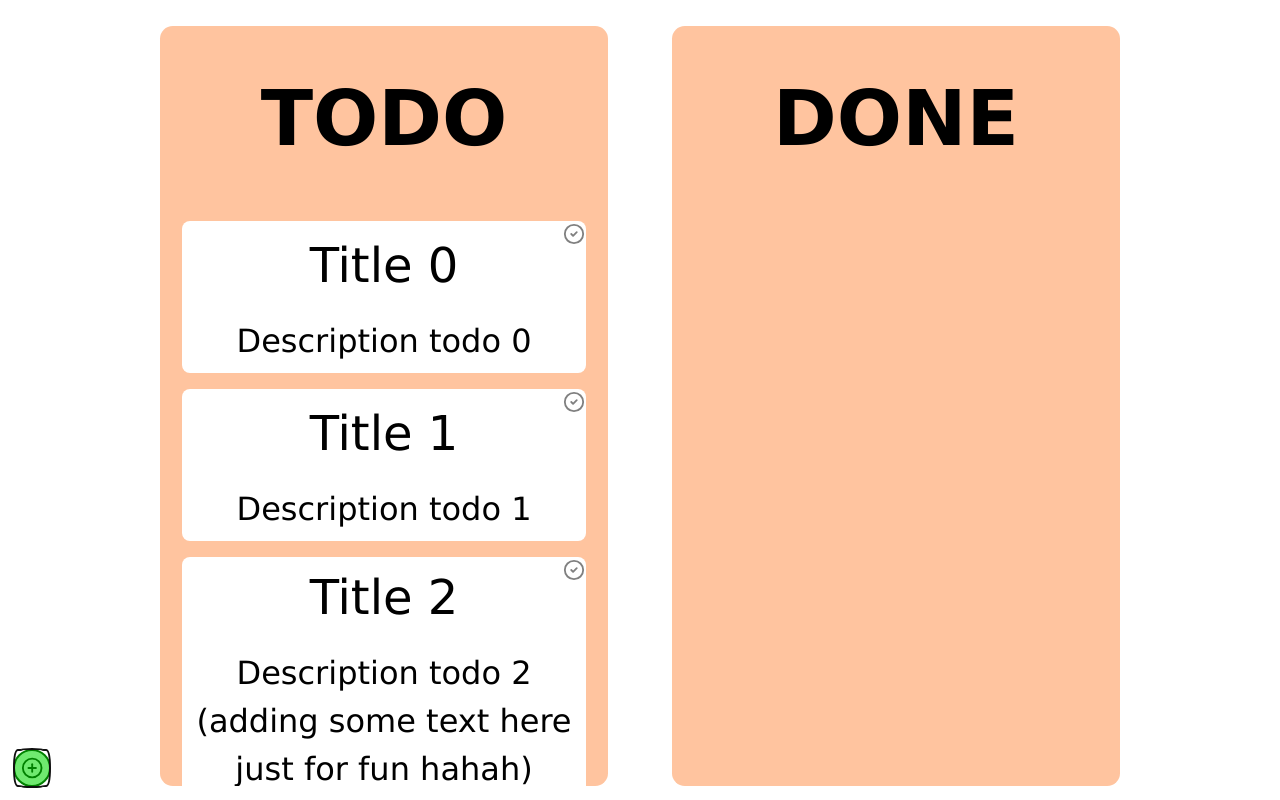
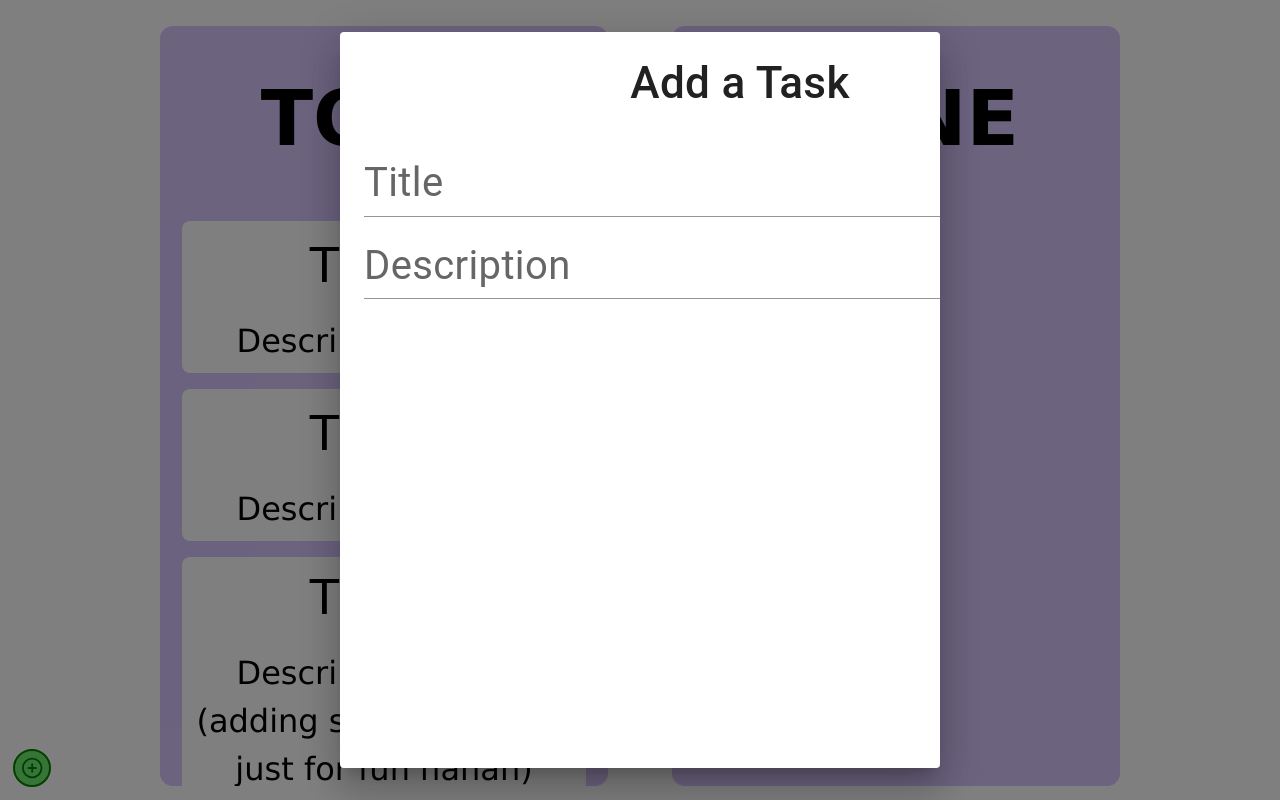
Before and after one commit to eitanallal/todo, a React (Vite) app: page / in a window 1280 px wide. Both pictures are taken after a click on the button 31 px from the left and 768 px from the top of the page. Built offline with nearby package versions, Linux system fonts and the light colour scheme.

Commit message:
all backend ok

```diff
--- a/package.json
+++ b/package.json
@@ -10,6 +10,8 @@
     "preview": "vite preview"
   },
   "dependencies": {
+    "@emotion/styled": "^11.11.0",
+    "@mui/material": "^5.15.6",
     "lucide-react": "^0.314.0",
     "react": "^18.2.0",
     "react-dom": "^18.2.0"
--- a/src/App.tsx
+++ b/src/App.tsx
@@ -1,12 +1,22 @@
+import Dialog from "@mui/material/Dialog";
 import { useState } from "react";
 import styles from "./App.module.css";
 import { Category } from "./components/category/category";
-// import { AddScreen } from "./components/add_screen/add_screen"; //to be used in the future
+import { AddScreen } from "./components/add-screen/add-screen"; //to be used in the future
 import { ItemType } from "./types/item.type";
 import { PlusCircle } from "lucide-react";
 
 const App: React.FC = () => {
-  // const [addingMenu, setAddingMenu] = useState<boolean>(false);
+  const [openAdding, setOpenAdding] = useState(false);
+  const handleOpenAdding = () => setOpenAdding(true);
+  const handleCloseAdding = (
+    title: string,
+    description: string,
+    write: boolean
+  ) => {
+    if (write) handleAddItemToDo(title, description);
+    setOpenAdding(false);
+  };
   const [nextToDoId, setNextToDoId] = useState<number>(3);
   const [nextDoneId, setNextDoneId] = useState<number>(0);
 
@@ -73,25 +83,24 @@ const App: React.FC = () => {
           onAddItemDone={handleAddItemDone}
           onDeleteItem={handleDeleteItemToDo}
         ></Category>
-
         <Category
           categoryTitle="DONE"
           categoryData={done}
           onAddItemDone={handleAddItemDone}
           onDeleteItem={handleDeleteItemDone}
         ></Category>
-
         <button
           className={styles.circularButton} // modal
-          onClick={() =>
-            handleAddItemToDo(
-              "NEW TITLE",
-              "item added by pressure on the green +"
-            )
-          }
+          onClick={handleOpenAdding}
         >
           <PlusCircle color="green" size={40} />
         </button>
+        <Dialog
+          open={openAdding}
+          onClose={() => handleCloseAdding("", "", false)}
+        >
+          <AddScreen handleCloseAdding={handleCloseAdding} />
+        </Dialog>{" "}
       </div>
     </>
   );
--- a/src/components/add-screen/add-screen.module.css
+++ b/src/components/add-screen/add-screen.module.css
@@ -1,15 +1,9 @@
-#root {
-  max-width: 1280px;
-  margin: 0 auto;
-  padding: 0rem;
-  text-align: center;
-}
-
 .addWindow {
   width: 35rem;
+  height: 35rem;
   background-color: rgb(255, 196, 159);
-  border-radius: 1rem;
-  margin: 20px;
+  /* border-radius: 1rem; */
+  /* margin: 20px; */
   color: black;
   font-size: 24px;
   font-family: Verdana, Geneva, Tahoma, sans-serif;
--- a/src/components/add-screen/add-screen.tsx
+++ b/src/components/add-screen/add-screen.tsx
@@ -1,12 +1,64 @@
-// import { useState } from "react";
-import styles from "./add_screen.module.css";
+import { useState } from "react";
+// import styles from "./add-screen.module.css";
+import DialogActions from "@mui/material/DialogActions";
+import DialogContent from "@mui/material/DialogContent";
+// import DialogContentText from "@mui/material/DialogContentText";
+import DialogTitle from "@mui/material/DialogTitle";
+import TextField from "@mui/material/TextField";
+import Button from "@mui/material/Button";
+import { fontSize } from "@mui/system";
 
-export const AddScreen: React.FC = () => {
+interface AddScreenProps {
+  handleCloseAdding: (
+    title: string,
+    description: string,
+    write: boolean
+  ) => void;
+}
+
+export const AddScreen: React.FC<AddScreenProps> = ({ handleCloseAdding }) => {
+  const [title, setTitle] = useState("");
+  const [description, setDescription] = useState("");
+
   return (
-    <>
-      <div className={styles.addWindow}>
-        <h1>Add Task</h1>
-      </div>
-    </>
+    <div style={{ height: "50rem", width: "50rem" }}>
+      {/* <div className={styles.addWindow}>Hello</div> */}
+
+      <DialogTitle style={{ textAlign: "center", fontSize: "44px" }}>
+        Add a Task
+      </DialogTitle>
+      <DialogContent style={{ display: "flex", flexDirection: "column" }}>
+        <TextField
+          id="title"
+          label="Title"
+          variant="standard"
+          value={title}
+          inputProps={{ style: { fontSize: 40 } }}
+          InputLabelProps={{ style: { fontSize: 40 } }} // font size of input label
+          onChange={(e) => setTitle(e.target.value)}
+        />
+        <TextField
+          id="description"
+          label="Description"
+          variant="standard"
+          value={description}
+          inputProps={{ style: { fontSize: 40 } }}
+          InputLabelProps={{ style: { fontSize: 40 } }} // font size of input label
+          onChange={(e) => setDescription(e.target.value)}
+        />
+      </DialogContent>
+
+      <DialogActions>
+        {/* onClick={() => handleButtonClick(item, category)} */}
+        <Button onClick={() => handleCloseAdding("", "", false)}>Cancel</Button>
+
+        <Button
+          type="submit"
+          onClick={() => handleCloseAdding(title, description, true)}
+        >
+          Validate
+        </Button>
+      </DialogActions>
+    </div>
   );
 };
--- a/src/components/category/category.module.css
+++ b/src/components/category/category.module.css
@@ -2,7 +2,7 @@
   width: 35vi;
   height: 95vh;
   position: relative;
-  background-color: rgb(255, 196, 159);
+  background-color: rgb(216, 198, 255);
   border-radius: 1vi;
   margin: 2vi;
   color: black;
```
Also changed, not shown: 1 other file (tests, documents, lock files or other folders).
